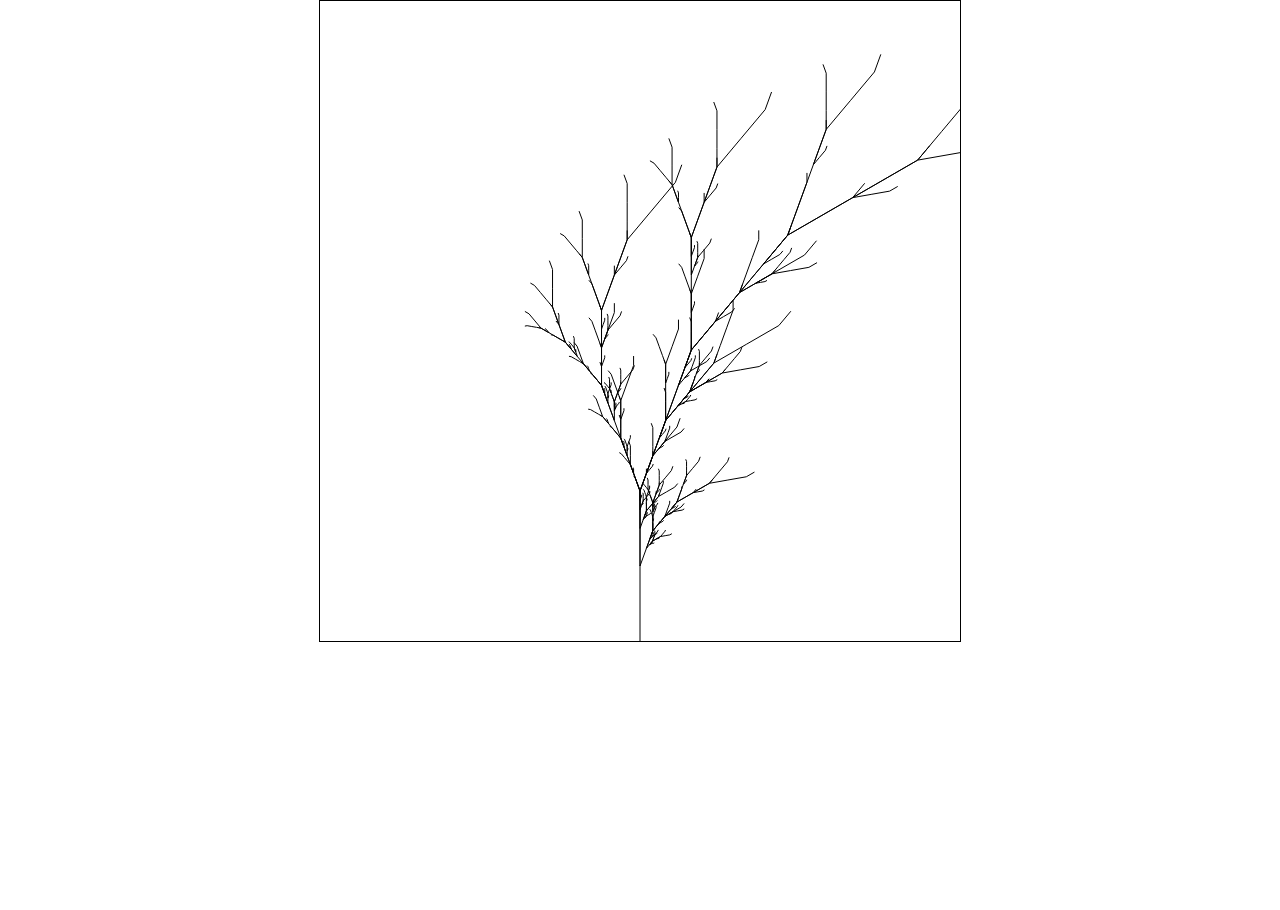
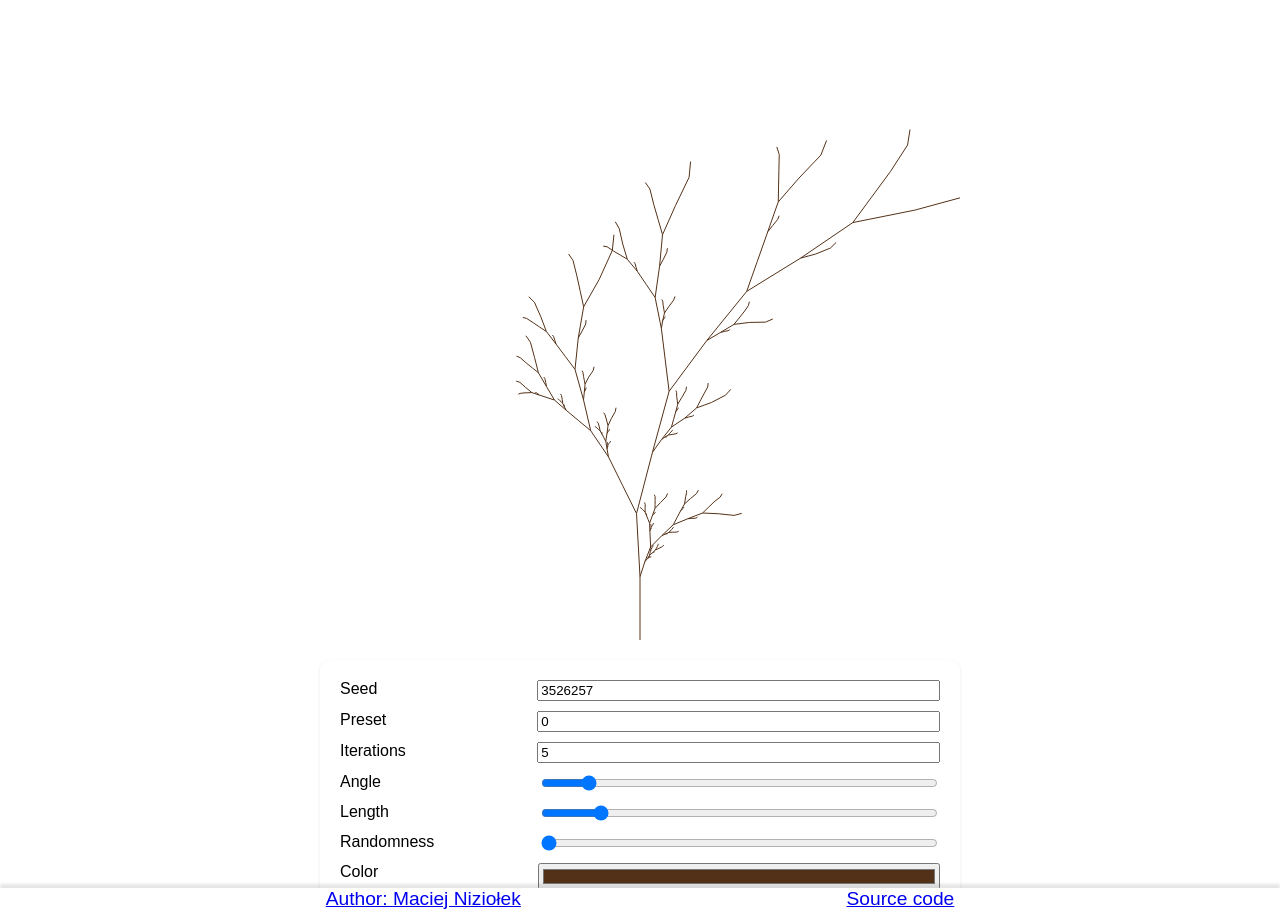
Before and after one commit to rxn7/treegen, a website with bundled scripts: page static/index.html in a window 1280 px wide. Before the commit the page ends 800 px from the top, so only its background shows below. Built offline with nearby package versions, Linux system fonts and the light colour scheme.

Commit message:
Added settings and new scripts

```diff
--- a/src/generator.ts
+++ b/src/generator.ts
@@ -1,32 +1,20 @@
-import { Turtle } from "./turtle.js";
-import { Branch } from "./types/branch.js";
 import { Sentence } from "./types/sentence.js";
-import { LindenmayerSettings as GeneratorSettings } from "./types/settings.js";
+import { GeneratorSettings as GeneratorSettings } from "./types/settings.js";
 
 export class Generator {
     public sentence: Sentence = []
-    public branches: Array<Branch> = []
 
-    constructor(public settings: GeneratorSettings) {
-        this.regenerate();
-    }
+    public regenerateSentence(settings: GeneratorSettings): void {
+        console.assert(settings.axiom?.length > 0, "Axiom is empty")
+        console.assert(settings.rules?.size > 0, "Rules are empty")
 
-    private regenerate(): void {
-        this.updateSentence();
-        this.updateBranches();
-    }
+        this.sentence = settings.axiom.slice()
 
-    private updateSentence(): void {
-        console.assert(this.settings.axiom?.length > 0, "Axiom is empty")
-        console.assert(this.settings.rules?.size > 0, "Rules are empty")
-
-        this.sentence = this.settings.axiom.slice()
-
-        for(let i: number = 0; i < this.settings.iterations; ++i) {
+        for(let i: number = 0; i < settings.iterations; ++i) {
             const newSentence: Sentence = []
 
             for(const symbol of this.sentence) {
-                const ruleSuccessor: Sentence | undefined = this.settings.rules.get(symbol)
+                const ruleSuccessor: Sentence | undefined = settings.rules.get(symbol)
                 ruleSuccessor
                     ? newSentence.push(...ruleSuccessor)
                     : newSentence.push(symbol)
@@ -35,38 +23,4 @@ export class Generator {
             this.sentence = newSentence
         }
     }
-
-    private updateBranches(): void {
-        this.branches = []
-
-        let length = this.settings.branchesSettings.length
-        const turtle: Turtle = new Turtle()
-
-        for(const symbol of this.sentence) {
-            switch(symbol) {
-                case 'F':
-                    const [start, end] = turtle.createLine(length)
-                    this.branches.push({ start: start, end: end })
-                    break
-
-                case '+':
-                    turtle.rotate(this.settings.branchesSettings.angle)
-                    break
-
-                case '-':
-                    turtle.rotate(-this.settings.branchesSettings.angle)
-                    break
-
-                case '[':
-                    turtle.push()
-                    length *= this.settings.branchesSettings.fallof
-                    break
-
-                case ']':
-                    turtle.pop()
-                    length /= this.settings.branchesSettings.fallof
-                    break
-            }
-        }
-    }
 }
--- a/src/index.ts
+++ b/src/index.ts
@@ -1,23 +1,49 @@
 import { Generator } from "./generator.js";
 import { Renderer } from "./renderer.js";
 import { Sentence } from "./types/sentence.js";
+import { RendererSettings, GeneratorSettings } from "./types/settings.js";
 import { Symbol } from "./types/symbol.js";
 
-const generator: Generator = new Generator({
-    seed: +new Date(),
-    axiom: ['X'],
-    rules: new Map<Symbol, Sentence>([
-        ['X', ['F', '-', '[', '[', 'X', ']', '+', 'X', ']', '+', 'F', '[', '+', 'F', 'X', ']', '-', 'X']]
-    ]),
-    iterations: 5,
-    branchesSettings: {
-        color: '#ff0000',
-        width: 1,
-        length: 75,
-        alpha: 1,
+export namespace Main {
+    export const rulePresets: Array<Map<Symbol, Sentence>> = [
+        new Map<Symbol, Sentence>([
+            ['X', ['F', '-', '[', '[', 'X', ']', '+', 'Y', ']', '+', 'F', '[', '+', 'F', 'X', ']', '-', 'X']]
+        ]),
+        new Map<Symbol, Sentence>([
+            ['X', ['F', '+', '[', '-', 'F', '-', 'X', 'F', '-', 'X', ']', '[', '+', 'F', 'F', ']', '[', '-', '-', 'X', 'F', '[', '+', 'X', ']', ']', '[', '+', '+', 'F', '-', 'X', ']', ]],
+        ]),
+    ]
+
+    export let generatorSettings: GeneratorSettings = {
+        axiom: ['X'],
+        rules: rulePresets[0],
+        iterations: 5,
+    }
+
+    export let rendererSettings: RendererSettings = {
+        color: '#533118',
+        width: 1.0,
+        seed: 'seed',
+        randomness: 0.2,
         angle: 20,
+        length: 70,
         fallof: 0.5,
     }
-})
 
-Renderer.render(generator.branches)
+    export let currentRulePreset: number = 0
+    export const getCurrentRulePreset = () => currentRulePreset
+    export const setCurrentRulePreset = (i: number) => { currentRulePreset = i; generatorSettings.rules = rulePresets[i]; }
+
+    export const generator: Generator = new Generator()
+
+    export async function regenerate() {
+        generator.regenerateSentence(generatorSettings);
+        Main.render()
+    }
+
+    export async function render() {
+        Renderer.render(generator.sentence, rendererSettings)
+    }
+}
+
+Main.regenerate()
--- /dev/null
+++ b/src/random.ts
@@ -0,0 +1,31 @@
+export default class Random {
+    private seed: number;
+
+    constructor(seed: string) {
+        this.seed = Random.hashCode(seed);
+    }
+
+    public static hashCode(str: string): number {
+        let hash: number = 0;
+
+        if (str.length == 0)
+            return 0;
+
+        for (let i = 0; i < str.length; i++) {
+            const char: number = str.charCodeAt(i);
+            hash = (hash << 5) - hash + char;
+            hash = hash & hash; // Convert to 32bit integer
+        }
+
+        return hash;
+    }
+
+    public random(): number {
+        const x: number = Math.sin(this.seed++) * 10000;
+        return x - Math.floor(x);
+    }
+
+    public randomized(value: number, randomness: number): number {
+        return value + (randomness * (this.random() - 0.5) * 2.0 * value)
+    }
+}
--- a/src/renderer.ts
+++ b/src/renderer.ts
@@ -1,24 +1,55 @@
-import { Branch } from "./types/branch.js"
+import Random from "./random.js"
+import Turtle from "./turtle.js"
+import { Sentence } from "./types/sentence.js"
+import { RendererSettings } from "./types/settings.js"
 
-const canvas: HTMLCanvasElement = document.createElement('canvas')
+const canvas: HTMLCanvasElement = document.getElementById('canvas') as HTMLCanvasElement
 canvas.width = 640
 canvas.height = 640
-document.body.appendChild(canvas)
 
 const ctx: CanvasRenderingContext2D = canvas.getContext('2d') as CanvasRenderingContext2D
 
 export namespace Renderer {
-    export function render(branches: Array<Branch>): void {
-        ctx.clearRect(0, 0, 640, 640)
+    export function render(sentence: Sentence, settings: RendererSettings): void {
+        const random = new Random(settings.seed)
+        const turtle: Turtle = new Turtle()
 
+        ctx.reset()
         ctx.translate(canvas.width * 0.5, canvas.height)
-        ctx.lineWidth = 1.0
-        ctx.strokeStyle = '#000'
-        for(const branch of branches) {
-            ctx.beginPath()
-            ctx.moveTo(branch.start.x, -branch.start.y)
-            ctx.lineTo(branch.end.x, -branch.end.y)
-            ctx.stroke()
+
+        ctx.lineWidth = settings.width
+        ctx.strokeStyle = settings.color
+
+        let length = random.randomized(settings.length, settings.randomness)
+
+        for(const symbol of sentence) {
+            switch(symbol) {
+                case 'F':
+                    const [start, end] = turtle.createLine(length)
+                    ctx.beginPath()
+                    ctx.moveTo(start.x, -start.y)
+                    ctx.lineTo(end.x, -end.y)
+                    ctx.stroke()
+                    break
+
+                case '+':
+                    turtle.rotate(random.randomized(settings.angle, settings.randomness))
+                    break
+
+                case '-':
+                    turtle.rotate(-random.randomized(settings.angle, settings.randomness))
+                    break
+
+                case '[':
+                    turtle.push()
+                    length *= settings.fallof
+                    break
+
+                case ']':
+                    turtle.pop()
+                    length /= settings.fallof
+                    break
+            }
         }
     }
 }
--- /dev/null
+++ b/src/settings.ts
@@ -0,0 +1,79 @@
+import { Main } from "./index.js"
+import Random from "./random.js"
+
+const inputFrame: HTMLDivElement = document.getElementById('input-frame') as HTMLDivElement
+
+createNumberOption('Seed',
+    0, Number.MAX_SAFE_INTEGER,
+    () => Random.hashCode(Main.rendererSettings.seed),
+    (v: string | number) => Main.rendererSettings.seed = v.toString(), true)
+
+createNumberOption('Preset',
+    0, Main.rulePresets.length-1,
+    Main.getCurrentRulePreset,
+    (v: number) => Main.setCurrentRulePreset(v), true)
+
+createNumberOption('Iterations',
+    1, 15,
+    () => Main.generatorSettings.iterations,
+    (v: number) => Main.generatorSettings.iterations = v, true)
+
+createRangeOption('Angle',
+    1, 180, 1,
+    () => Main.rendererSettings.angle,
+    (v: number) => Main.rendererSettings.angle = v)
+
+createRangeOption('Length',
+    1, 500, 1,
+    () => Main.rendererSettings.length,
+    (v: number) => Main.rendererSettings.length = v)
+
+createRangeOption('Randomness',
+    0.0, 1.0, 0.01,
+    () => Main.rendererSettings.randomness,
+    (v: number) => Main.rendererSettings.randomness = v)
+
+createOption('Color', 'color',
+    () => Main.rendererSettings.color,
+    (v: string | number) => {Main.rendererSettings.color = v as string})
+
+function createNumberOption(label: string, min: number, max: number, value: () => number, setValue: (v: number) => void, regenerate: boolean = false): void {
+    const inputElement: HTMLInputElement = createOption(label, 'number', value, (v: number | string) => setValue(v as number), regenerate)
+    inputElement.min = min.toString()
+    inputElement.max = max.toString()
+}
+
+function createRangeOption(label: string, min: number, max: number, step: number, value: () => number, setValue: (v: number) => void, regenerate: boolean = false): void {
+    const inputElement: HTMLInputElement = createOption(label, 'range', value, (v: number | string) => setValue(v as number), regenerate)
+    inputElement.min = min.toString()
+    inputElement.max = max.toString()
+    inputElement.step = step.toString()
+}
+
+function createOption(label: string, inputType: string, value: () => string | number, setValue: (v: string | number) => void, regenerate: boolean = false): HTMLInputElement {
+    const container: HTMLDivElement = document.createElement('div')
+    container.className = 'input-container'
+
+    const labelElement: HTMLLabelElement = document.createElement('label') as HTMLLabelElement
+    labelElement.textContent = label
+    container.appendChild(labelElement)
+
+    const inputElement: HTMLInputElement = document.createElement('input') as HTMLInputElement
+    inputElement.type = inputType
+
+    const valueType: string = typeof(value())
+    switch(valueType) {
+        case 'number': inputElement.valueAsNumber = value() as number; break
+        case 'string': inputElement.value = value() as string; break
+    }
+
+    inputElement.addEventListener('input', () => {
+        setValue(valueType === 'number' ? inputElement.valueAsNumber : inputElement.value)
+        regenerate ? Main.regenerate() : Main.render()
+    })
+
+    container.appendChild(inputElement)
+    inputFrame.appendChild(container)
+
+    return inputElement
+}
--- a/src/turtle.ts
+++ b/src/turtle.ts
@@ -1,7 +1,7 @@
 import { TurtleTransform } from "./turtleTransform.js";
 import { Vector2 } from "./types/vector2.js";
 
-export class Turtle {
+export default class Turtle {
     private transformStack: Array<TurtleTransform> = [new TurtleTransform()]
 
     public rotate(angleDegrees: number): void {
--- a/src/types/branch.d.ts
+++ /dev/null
@@ -1,6 +0,0 @@
-import { Point } from "./vector2.js"
-
-export type Branch = {
-    start: Point
-    end: Point
-}
--- a/src/types/symbol.d.ts
+++ b/src/types/symbol.d.ts
@@ -1 +1 @@
-export type Symbol = 'X' | 'F' | '[' | ']' | '+' | '-'
+export type Symbol = 'X' | 'Y' | 'Z' | 'F' | '[' | ']' | '+' | '-'
--- a/static/index.html
+++ b/static/index.html
@@ -1,13 +1,23 @@
 <!DOCTYPE html>
 <html lang="en">
 	<head>
+		<title>Tree Generation</title>
 		<meta name="viewport" content="width=device-width, initial-scale=1.0, maximum-scale=1.0, user-scalable=no" />
-		<meta charset="UTF-8" />
+		<meta charset="UTF-8">
 		<link rel="stylesheet" href="style.css" />
-		<title>Tree Generation</title>
 	</head>
 
-	<body></body>
+	<body>
+        <canvas id="canvas"></canvas>
+
+        <div id="input-frame" class="frame"></div>
+
+        <footer>
+            <a href="https://maciejniziolek.xyz">Author: Maciej Niziołek</a>
+            <a href="https://github.com/rxn7/treegen">Source code</a>
+        </footer>
+    </body>
 
 	<script type="module" src="src/index.js"></script>
+	<script type="module" src="src/settings.js"></script>
 </html>
--- a/static/style.css
+++ b/static/style.css
@@ -1,14 +1,60 @@
 body {
+    position: relative;
+    font-family: sans-serif;
 	padding: 0;
 	margin: 0;
+    min-height: 100vh;
 }
 
-canvas {
+#canvas {
     display: block;
     margin: auto auto;
     max-width: 640px;
     width: 95%;
     max-height: 640px;
     height: 95%;
-    border: 1px solid black;
 }
+
+.frame {
+    display: block;
+    margin: auto;
+    margin-top: 20px;
+    padding: 20px;
+
+    width: 90%;
+    max-width: 600px;
+
+    box-shadow: 0 1px 3px 0 rgb(0 0 0 / 0.1);
+    border-radius: 10px;
+}
+
+.input-container:not(:first-child) {
+    margin-top: 10px;
+}
+
+.input-container {
+    display: flex;
+}
+
+.input-container > label {
+    user-select: none;
+    flex: 1;
+}
+
+.input-container > input {
+    flex: 2;
+}
+
+footer {
+    box-shadow: 0 -4px 3px 0 rgb(0 0 0 / 0.1);
+    background-color: #fff;
+    position: absolute;
+    bottom: 0;
+    left: 0;
+    width: 100vw;
+    text-align: center;
+    font-size: 1.2rem;
+
+    display: flex;
+    justify-content: space-evenly;
+}
```
Also changed, not shown: package.json (+17 -1 lines), src/types/settings.d.ts (+7 -14 lines), 4 other files.
